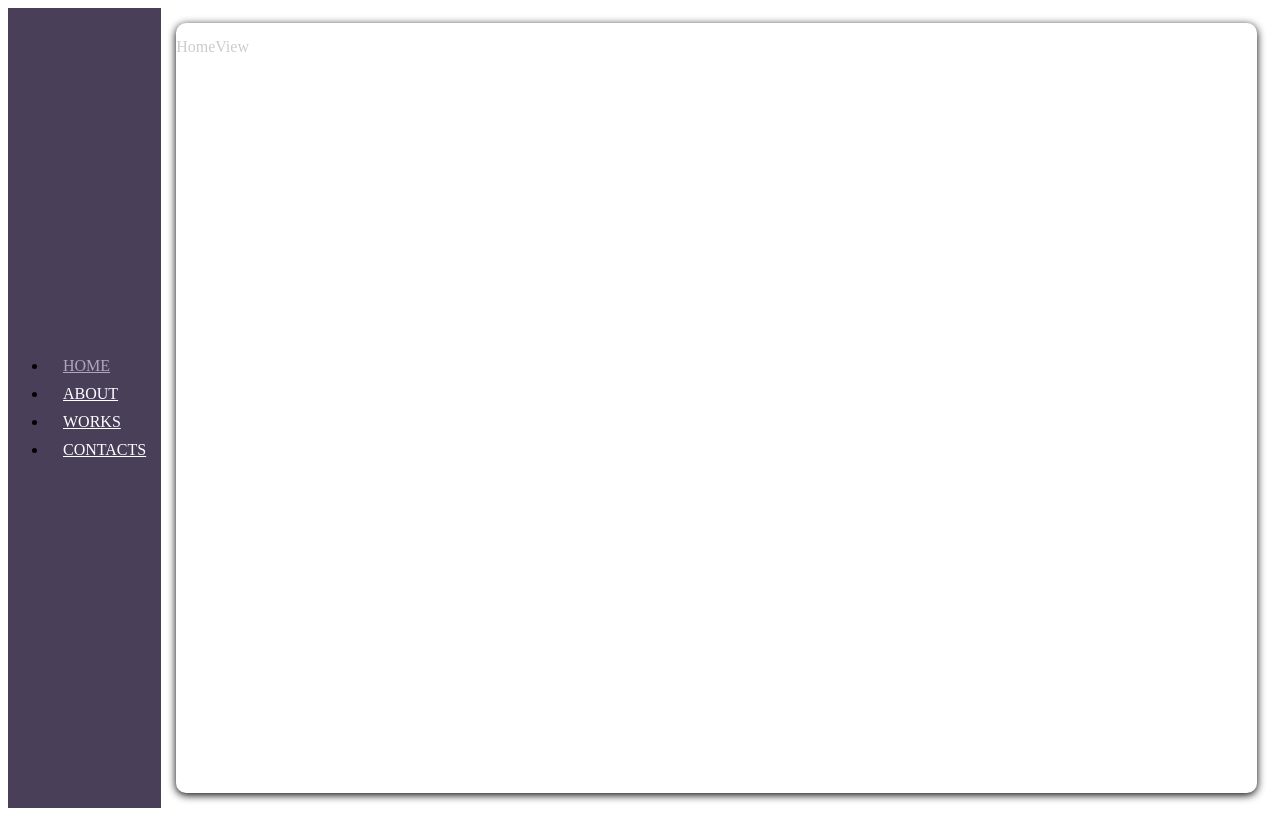
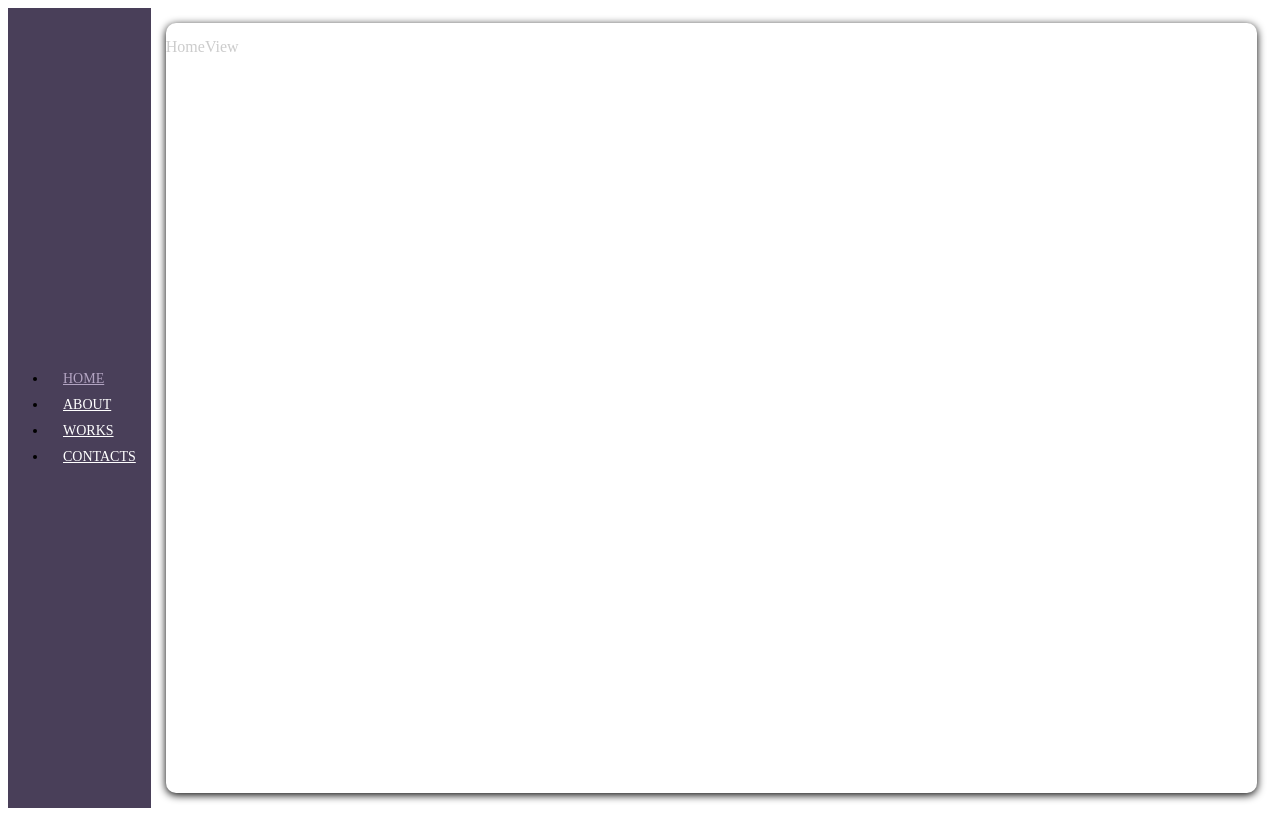
Before and after one commit to AlienNT/web-folio, a Vue app: page / in a window 1280 px wide. Built offline with nearby package versions, Linux system fonts and the light colour scheme; data requests are answered from the project's data file.

Commit message:
update правки сайдбара и меню навигации

```diff
--- a/src/components/sidebar/VNav.vue
+++ b/src/components/sidebar/VNav.vue
@@ -8,6 +8,8 @@
         <VNavLink
             :path="link?.path"
             :title="link?.title"
+            :is-mobile="isMobile"
+            :align="align"
             @onClick="e => $emit('onClick', e)"
 
         />
@@ -25,6 +27,14 @@ export default {
     navLinks: {
       type: Array,
       default: null
+    },
+    isMobile: {
+      type: Boolean,
+      default: false
+    },
+    align: {
+      type: String,
+      default: null
     }
   },
   components: {
--- a/src/components/sidebar/VNavLink.vue
+++ b/src/components/sidebar/VNavLink.vue
@@ -1,12 +1,25 @@
 <template>
   <li class="v-sidebar__item v-col">
     <router-link
+        v-if="!isMobile"
         class="v-sidebar__link v-transition"
+        :style="{
+            'text-align': align
+        }"
         :to="path"
-        @click="e => $emit('onClick', e)"
     >
       {{ title }}
     </router-link>
+    <div
+        v-else
+        class="v-sidebar__link v-transition"
+        :style="{
+            'text-align': align
+        }"
+        @click.stop.prevent="() => $emit('onClick', title)"
+    >
+      {{ title }}
+    </div>
   </li>
 </template>
 
@@ -22,9 +35,17 @@ export default {
       type: String,
       default: null
     },
+    isMobile: {
+      type: Boolean,
+      default: false
+    },
+    align: {
+      type: String,
+      default: 'left'
+    }
   },
   methods: {
-    navClick (e) {
+    navClick(e) {
       console.log('navClick', e)
     }
   }
@@ -36,13 +57,17 @@ export default {
   padding: 5px 15px;
   cursor: pointer;
   text-transform: uppercase;
+  font-size: 14px;
+
   .v-sidebar__link {
     display: block;
     color: $sidebarLinkColor;
+
     &:hover {
       color: $sidebarLinkHoverColor;
     }
   }
+
   .router-link-active {
     color: $sidebarLinkHoverColor;
   }
--- a/src/components/sidebar/VSidebar.vue
+++ b/src/components/sidebar/VSidebar.vue
@@ -1,12 +1,25 @@
 <template>
+  <div class="v-sidebar__wrapper">
     <div
-      class="v-sidebar__toggle-btn"
-      v-show="isMobile"
-      @click.stop.prevent="toggleNav"
+        class="wrapper"
+        :class="{
+          'mobile-wrapper' : isMobile
+        }"
     >
       <div
-        class="v-toggle"
-
+          v-if="isMobile"
+          class="logo-wrapper"
+      >
+        <VLogo
+            path="/"
+            alt="logo"
+            :src="logoSrc"
+        />
+      </div>
+      <VToggleButton
+          :is-active="isShow"
+          :is-show="isMobile"
+          @onClick="isShow = !isShow"
       />
     </div>
     <div class="v-sidebar v-transition"
@@ -15,14 +28,19 @@
           'sidebar-show': isShow
        }">
       <VNav
+          :is-mobile="isMobile"
           :nav-links="navLinks"
-        @onClick="isShow = false"
+          :align="isMobile ? 'right' : 'left'"
+          @onClick="onClick"
       />
+    </div>
   </div>
 </template>
 
 <script>
 import VNav from "@/components/sidebar/VNav";
+import VToggleButton from "@/components/sidebar/VToggleButton";
+import VLogo from "@/components/conponents/VLogo";
 
 export default {
   name: "VSidebar",
@@ -36,52 +54,95 @@ export default {
       default: false
     }
   },
-  data () {
+  data() {
     return {
       isShow: false
     }
   },
   components: {
-    VNav
+    VNav,
+    VToggleButton,
+    VLogo
+  },
+  computed: {
+    logoSrc() {
+      return require('../../assets/img/icon/favicon-32x32.png')
+    }
   },
   methods: {
-    toggleNav () {
+    toggleNav() {
       this.isShow = !this.isShow;
+    },
+    onClick(event) {
+      this.$emit('onClick', event)
+      this.isShow = false
     }
   },
+  watch: {
+    isMobile: {
+      handler(e) {
+        if (!e) {
+          this.isShow = e
+        }
+      },
+      immediate: true
+    }
+  }
 }
 </script>
 
 <style scoped lang="scss">
+.v-sidebar__wrapper {
+  background: $sidebarBgColor;
+  overflow: hidden;
+
+  * {
+    transition: .2s ease;
+  }
+}
+
+.logo-wrapper {
+  display: flex;
+  align-items: center;
+  height: 30px;
+  width: 30px;
+}
+
+.wrapper {
+  padding: 5px 15px;
+  display: flex;
+  align-items: center;
+  justify-content: center;
+
+}
+
+.mobile-wrapper {
+  justify-content: space-between;
+}
+
 .v-sidebar {
-  background: $sidebarBgColor;
   display: flex;
   flex-direction: column;
   justify-content: space-evenly;
+  overflow: hidden;
+  height: 100%;
 }
 
 .mobile-sidebar {
-  position: fixed;
-  z-index: 999998;
+  position: relative;
   top: 0;
   left: 0;
-  width: 100vw;
-  height: 100vh;
-  transform: translateX(-100%);
+  width: 100%;
+  height: 0;
+  opacity: 0;
+  visibility: hidden;
+  //transform: translateX(-100%);
 }
-.v-sidebar__toggle-btn {
-  border-radius: 0 0 50px 0;
-  overflow: hidden;
-  top: 0;
-  left: 0;
-  width: 30px;
-  height: 30px;
-  position: fixed;
-  z-index: 999999;
-  background: forestgreen;
-  cursor: pointer;
-}
+
 .sidebar-show {
-  transform: translateX(0);
+  //transform: translateX(0);
+  height: 130px;
+  opacity: 1;
+  visibility: visible;
 }
 </style>
--- /dev/null
+++ b/src/components/sidebar/VToggleButton.vue
@@ -0,0 +1,84 @@
+<template>
+  <div
+      class="v-sidebar__toggle-btn"
+      :class="{
+        'active':isActive
+      }"
+      v-show="isShow"
+      @click.stop.prevent="() => $emit('onClick')"
+  >
+    <div class="btn__item"/>
+    <div class="btn__item"/>
+    <div class="btn__item"/>
+  </div>
+</template>
+
+<script>
+export default {
+  name: "VToggleButton",
+  props: {
+    isShow: {
+      type: Boolean,
+      default: false
+    },
+    isActive: {
+      type: Boolean,
+      default: false
+    }
+  }
+}
+</script>
+
+<style scoped lang="scss">
+.v-sidebar__toggle-btn {
+  overflow: hidden;
+  width: 30px;
+  height: 30px;
+  cursor: pointer;
+  display: flex;
+  align-items: center;
+  justify-content: center;
+  gap: 4px;
+
+  &.active {
+    transform: rotate(-45deg);
+    .btn__item {
+      &:nth-of-type(2) {
+        height: 100%;
+        background: #7a6995;
+      }
+      &:first-of-type, &:last-of-type {
+        height: 40%;
+      }
+    }
+  }
+  &:hover {
+    .btn__item {
+      &:first-of-type,  &:last-of-type {
+        background: lighten(#7a6995, 35%)
+      }
+      &:nth-of-type(2) {
+        background: lighten(#7a6995, 5%);
+      }
+    }
+  }
+}
+
+.btn__item {
+  transition: .2s ease;
+  width: 5px;
+  height: 5px;
+  background: #ffffff;
+  position: relative;
+  border-radius: 5px;
+
+  &:first-of-type {
+    //transform: translateX(-140%);
+  }
+
+  &:last-of-type {
+    //transform: translateX(140%);
+  }
+}
+
+</style>
```
Lines whose indentation alone changed are shown as unchanged.
